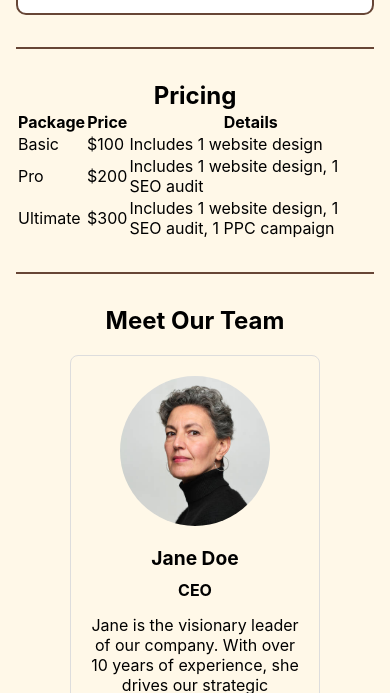
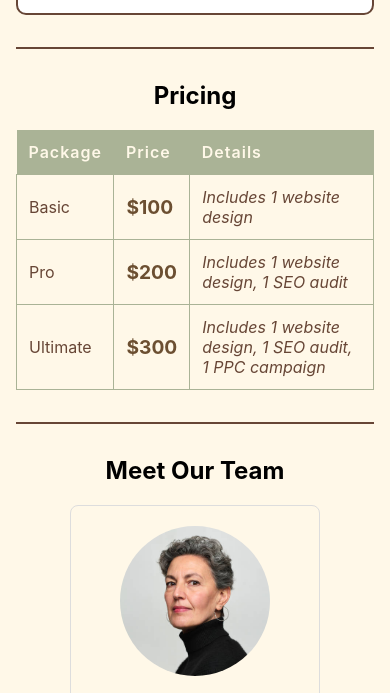
Before and after one commit to rj-rishav/Digital-Agency-Landing-Page, a plain HTML site: page index.html in a window 390 px wide. Shown: the part 2244-2937 px from the top of the page. Drawn offline with Linux system fonts and the light colour scheme.

Commit message:
minor styling fixes

```diff
--- a/style.css
+++ b/style.css
@@ -214,38 +214,38 @@ main {
   font-size: 0.9rem;
   margin-bottom: 1rem;
 }
-.pricing-table {
+#pricing-table {
   width: 100%;
   border-collapse: collapse;
   margin-top: 20px;
 }
 
-.pricing-table th,
-.pricing-table td {
+#pricing-table th,
+#pricing-table td {
   text-align: left;
   padding: 16px;
   font-size: 1rem;
 }
 
-.pricing-table th {
+#pricing-table th {
   background-color: var(--tertiary-color);
   color: var(--primary-color);
   font-weight: 600;
   letter-spacing: 1px;
 }
-.pricing-table td {
+#pricing-table td {
   background-color: var(--primary-color);
   border: 1px solid var(--tertiary-color);
   color: var(--quaternary-color);
 }
 
-.pricing-table td:nth-child(2) {
+#pricing-table td:nth-child(2) {
   font-weight: 700;
   font-size: 1.2rem;
   color: #6c4f31;
 }
 
-.pricing-table td:nth-child(3) {
+#pricing-table td:nth-child(3) {
   font-style: italic;
   color: var(--quaternary-color);
 }
@@ -365,10 +365,11 @@ main {
   margin-right: auto;
 }
 #contact > div {
-  display: flex;
-  justify-content: space-around;
+  display: grid;
+  grid-template-columns: 2fr 1fr;
   align-items: center;
   gap: 1rem;
+  margin-top: 2rem;
 }
 #contact > div > img {
   height: 40vh;
@@ -546,12 +547,12 @@ main {
   }
 
   /* Pricing Table */
-  .pricing-table {
+  #pricing-table {
     font-size: 0.9rem;
   }
 
-  .pricing-table th,
-  .pricing-table td {
+  #pricing-table th,
+  #pricing-table td {
     padding: 12px;
   }
 
@@ -584,7 +585,7 @@ main {
   }
 
   #contact > div {
-    flex-direction: column;
+    grid-template-columns: 1fr;
     align-items: center;
     gap: 2rem;
   }
```
